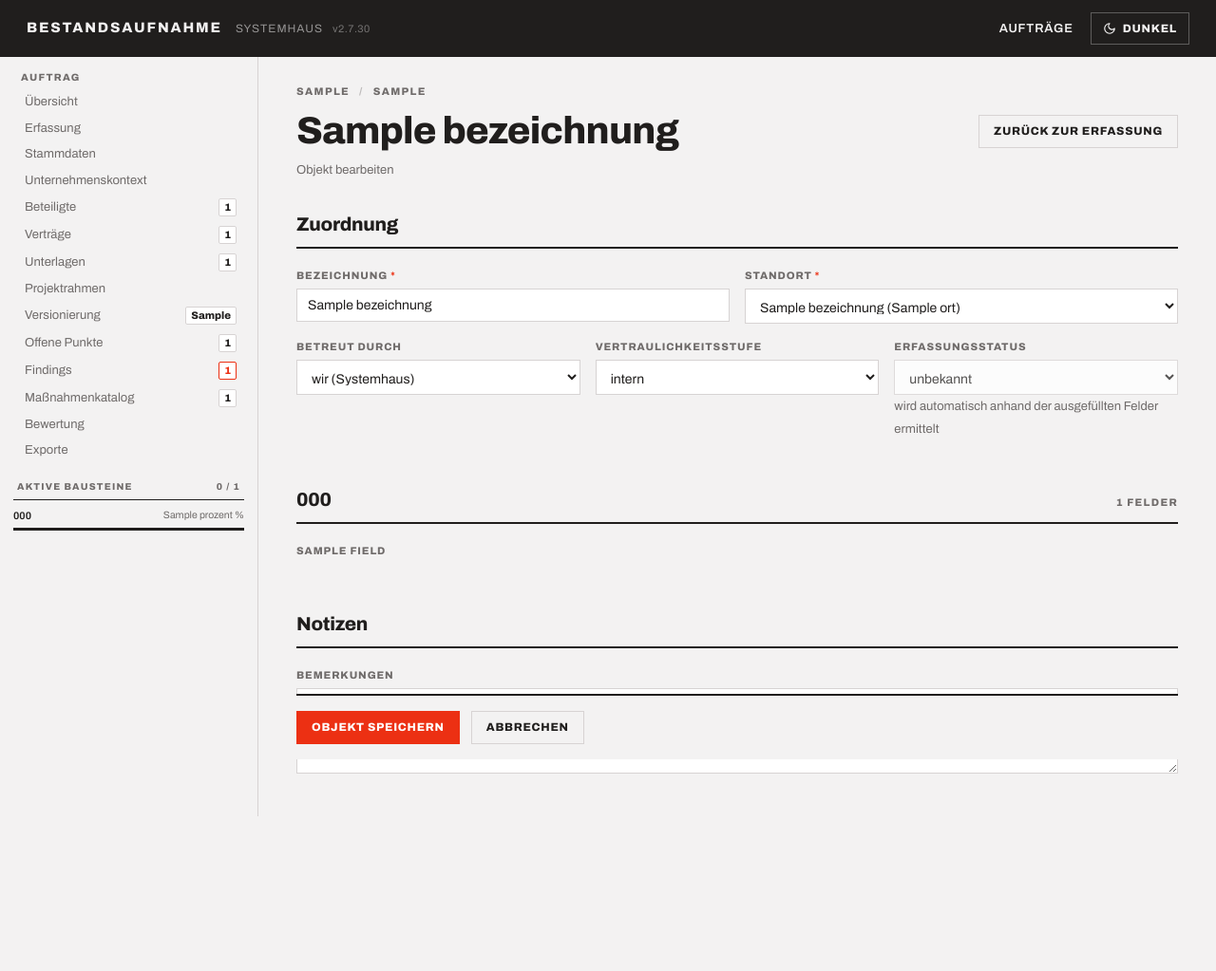
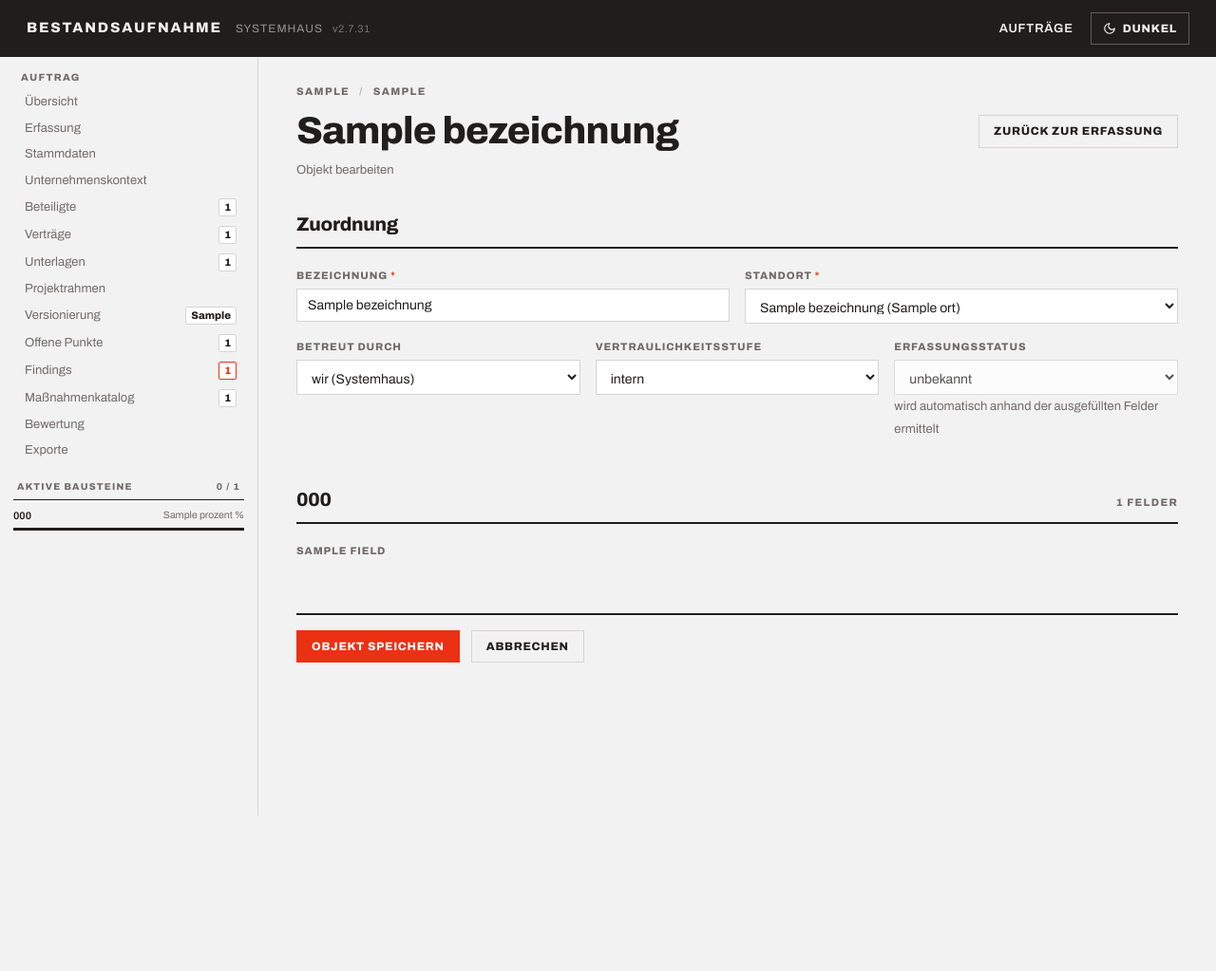
Before and after one commit to deMarcel97/bestandsaufnahme-tool, a FastAPI app: template app/templates/technik/form.html in a window 1280 px wide. Shown: the whole page at 95% size. After the commit the page ends 860 px from the top, so only its background shows below. Run offline with FastAPI, Linux system fonts and the light colour scheme; the template is opened without the code that fills it: most values are stand-ins (such as "Sample title", 1, 10 or a date in 2020).

Commit message:
fix(#354): Doppeltes Kommentarfeld aus Technik-Formular entfernen
Jedes YAML-Schema definiert bereits ein kommentar-Feld, das vom
Schema-Loop gerendert wird. Das hartcodierte notiz-Fieldset darunter
sorgte fuer zwei Kommentarboxen im selben Formular. Entfernt; das
Modellfeld notiz bleibt fuer Standort-Formulare erhalten.

Konflikt-Test auf kommentar umgestellt, da notiz nicht mehr im
Technik-Formular auftaucht.

```diff
--- a/app/config.py
+++ b/app/config.py
@@ -8,7 +8,7 @@ BASE_DIR = Path(__file__).resolve().parent.parent
 # Kopfzeile der Weboberfläche und im .docx-Export verwendet — und muss beim
 # Release zusammen mit pyproject.toml, README.md und CHANGELOG.md angehoben
 # werden (siehe CLAUDE.md).
-APP_VERSION = "2.7.30"
+APP_VERSION = "2.7.31"
 
 # Nutzdaten (Aufträge, Standorte, Objekte, Findings) liegen lokal im
 # Projektverzeichnis. Im Serverbetrieb muss das Datenverzeichnis dagegen
--- a/app/templates/technik/form.html
+++ b/app/templates/technik/form.html
@@ -230,14 +230,6 @@
     </fieldset>
     {% endfor %}
 
-    <fieldset class="fieldset">
-      <div class="fieldset-head"><h2>Notizen</h2></div>
-      <div class="form-group">
-        <label>Bemerkungen</label>
-        <textarea name="notiz" class="form-control">{{ obj.notiz if obj else '' }}</textarea>
-      </div>
-    </fieldset>
-
     <div class="form-bar">
       <button type="submit" class="btn btn-primary">Objekt speichern</button>
       {% if obj %}<a href="/auftrag/{{ auftrag.id }}/erfassung" class="btn">Abbrechen</a>{% endif %}
--- a/pyproject.toml
+++ b/pyproject.toml
@@ -4,7 +4,7 @@ build-backend = "setuptools.build_meta"
 
 [project]
 name = "bestandsaufnahme-tool"
-version = "2.7.30"
+version = "2.7.31"
 description = "Tool für IT-Bestandsaufnahmen beim Kunden"
 authors = [{ name = "IT Systemhaus" }]
 requires-python = ">=3.10"
```
Also changed, not shown: tests/test_konflikt_formulare.py (+2 -2 lines), CHANGELOG.md, README.md.
